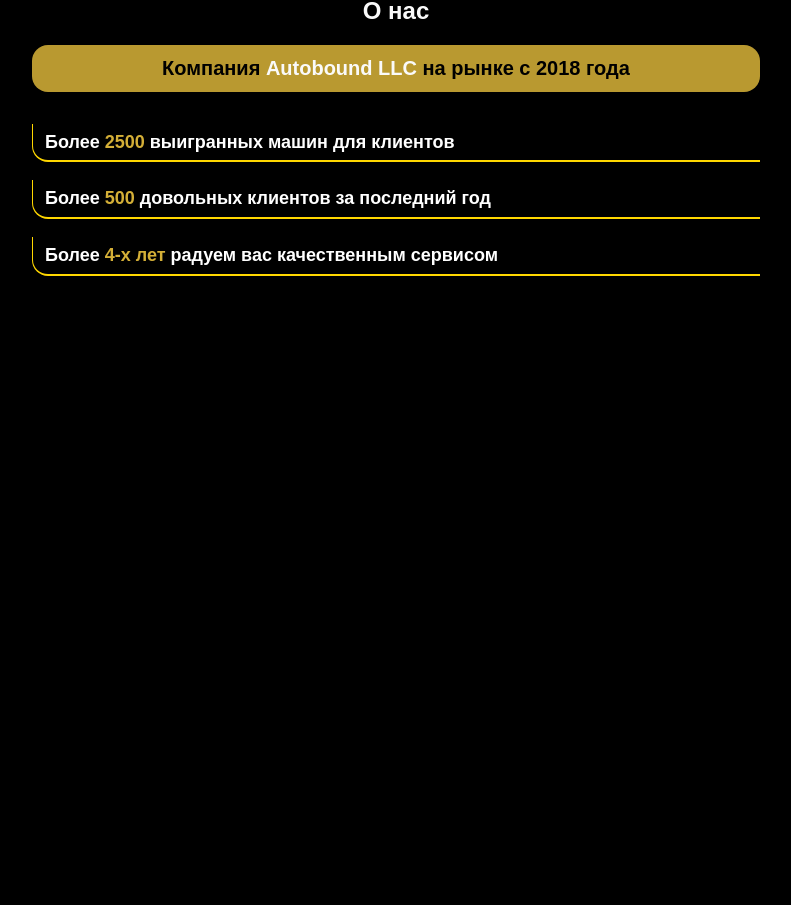
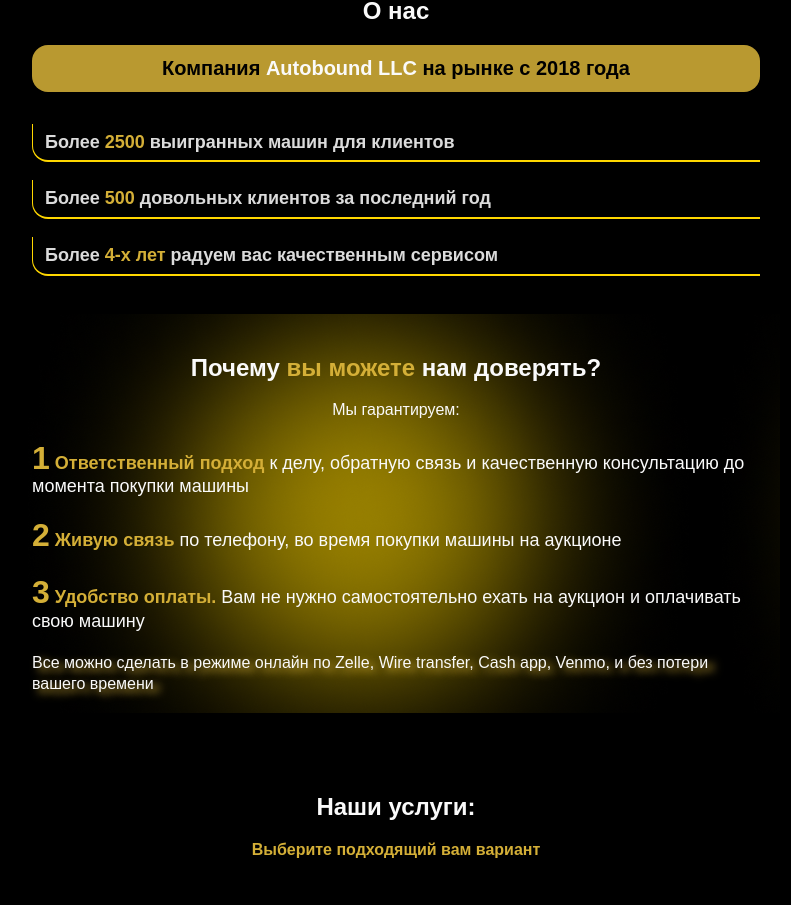
Before and after one commit to Jey2507/auto-usa, a React (Vite) app: page /auto in a window 1280 px wide. Shown: the part 4956-5861 px from the top of the page, without its empty margins (244-1035 px from the left). Before the commit the page ends 5270 px from the top, so only its background shows below. Built offline with nearby package versions, Linux system fonts and the light colour scheme.

Commit message:
add new section

```diff
--- a/src/components/AboutUsAuto/AboutUsAuto.jsx
+++ b/src/components/AboutUsAuto/AboutUsAuto.jsx
@@ -157,6 +157,60 @@
                     <p>Более <span className={css.spanColor}>500</span> довольных клиентов за последний год</p>
                     <p>Более <span className={css.spanColor}>4-х лет</span> радуем вас качественным сервисом</p>
                 </div>
+                <div className={css.containerHelp}>
+                    <h2>Почему <span className={css.spanColor}>вы можете</span> нам доверять?</h2>
+                    <p>Мы гарантируем:</p>
+                    <ul>
+                        <li><span className={css.spanNumber}>1</span> <span className={css.spanColor}>Ответственный подход</span> к делу, обратную связь и качественную консультацию до момента покупки машины</li>
+                        <li><span className={css.spanNumber}>2</span> <span className={css.spanColor}>Живую связь</span> по телефону, во время покупки машины на аукционе</li>
+                        <li><span className={css.spanNumber}>3</span> <span className={css.spanColor}>Удобство оплаты.</span> Вам не нужно самостоятельно ехать на аукцион и оплачивать свою машину<br /><br />
+                            <span className={css.spanMini}>Все можно сделать в режиме онлайн по Zelle, Wire transfer, Cash app, Venmo, и без потери вашего времени</span>
+                        </li>
+                    </ul>
+                </div>
+                <div className={css.boxBuy}>
+                    <h2>Наши услуги:</h2>
+                    <p className={css.descrBuy}>Выберите подходящий вам вариант</p>
+                    <ul className={css.listBuy}>
+                        <li className={css.itemBuy}>
+                            <h3>История машины Carfax</h3>
+                            <p>$20 USD</p>
+                            <ul>
+                                <li>- PDF файл с информацией о техническом обслуживании и всей историей машины</li>
+                            </ul>
+                            <div className={css.centerBox}>
+                                    <a href="https://t.me/zoia_kibysh" target="_blank" className={css.ctaButton} rel="noreferrer">ПОЛУЧИТЬ БЕСПЛАТНУЮ КОНСУЛЬТАЦИЮ</a>
+                            </div>
+                        </li>
+                        <li className={css.itemBuy}>
+                            <h3>Покупка машины с аукциона
+                            IAA/Copart</h3>
+                            <p>От $200 USD</p>
+                            <ul>
+                                <li>- История машины из Carfax (лимит 1-2)</li>
+                                <li>- Консультация по выбору машины, на что обращать внимание при выборе определенного типа машины, проблем и ремонта</li>
+                                <li>- Живая связь по телефону во время аукциона</li>
+                            </ul>
+                            <div className={css.centerBox}>
+                                    <a href="https://t.me/zoia_kibysh" target="_blank" className={css.ctaButton} rel="noreferrer">ПОЛУЧИТЬ БЕСПЛАТНУЮ КОНСУЛЬТАЦИЮ</a>
+                            </div>
+                        </li>
+                        <li className={css.itemBuy}>
+                            <h3>Покупка машины с дилерских аукционов
+                            Manheim/Adessa/т.п</h3>
+                            <p>от $300 USD</p>
+                            <ul>
+                                <li>- История машины из Carfax (лимит 1-2)</li>
+                                <li>- Консультация по выбору машины, на что обращать внимание при выборе определенного типа машины, проблем и ремонта</li>
+                                <li>- Живая связь по телефону во время аукциона</li>
+                            </ul>
+                            <div className={css.centerBox}>
+                                    <a href="https://t.me/zoia_kibysh" target="_blank" className={css.ctaButton} rel="noreferrer">ПОЛУЧИТЬ БЕСПЛАТНУЮ КОНСУЛЬТАЦИЮ</a>
+                            </div>
+                        </li>
+
+                    </ul>
+                </div>
         </section>
     );
 };
--- a/src/components/AboutUsAuto/AboutUsAuto.module.css
+++ b/src/components/AboutUsAuto/AboutUsAuto.module.css
@@ -203,14 +203,14 @@
 }
 
 .descrAuto {
-    color: #fafafa;
+    color: #fafafadf;
     font-weight: 700;
     font-size: 16px;
     margin-bottom: 40px;
 }
 
 .descrAutoTwo {
-    color: #fafafa;
+    color: #fafafadf;
     font-weight: 700;
     font-size: 16px;
     margin-bottom: 80px;
@@ -291,7 +291,7 @@
 }
 
 .boxAbout p {
-    color: rgb(255, 255, 255);
+    color: #fafafadf;
     border-bottom: 2px solid gold;
     border-left: 1px solid gold;
     border-bottom-left-radius: 16px;
@@ -299,3 +299,111 @@
     font-size: 18px;
     font-weight: 600;
 }
+
+.containerHelp {
+    padding: 20px;
+    background: url("../../assets/images/yellow.png");
+    background-position: left;
+    margin-bottom: 40px;
+}
+
+.containerHelp h2 {
+    color: #fafafa;
+    text-align: center;
+}
+
+.containerHelp p {
+    color: #fafafa;
+    text-align: center;
+    margin-bottom: 20px;
+}
+
+.containerHelp ul {
+    display: flex;
+    flex-direction: column;
+    gap: 20px;
+}
+
+.containerHelp ul li {
+    color: #fafafa;
+    font-size: 18px;
+}
+
+.spanNumber {
+    font-size: 32px;
+    font-weight: 700;
+    color: #d4af37;
+}
+
+.spanMini {
+    font-size: 16px;
+    text-shadow: 6px 4px 8px #d4af37;
+}
+
+.boxBuy h2 {
+    color: #fafafa;
+    text-align: center;
+}
+
+.descrBuy {
+    color: #d4af37;
+    text-align: center;
+    font-size: 16px;
+    font-weight: 700;
+}
+
+.boxBuy {
+    padding: 20px;
+}
+
+.listBuy {
+    display: flex;
+    flex-direction: column;
+    gap: 20px;
+    padding-top: 32px;
+}
+
+.itemBuy{
+    width: 100%;
+    background: #fafafadf;
+    border-radius: 16px;
+    padding: 12px;
+}
+
+.itemBuy h3 {
+    text-align: center;
+    font-size: 24px;
+    font-weight: 700;
+    margin-top: 12px;
+    margin-bottom: 40px;
+}
+
+.itemBuy p {
+    text-align: center;
+    color: #D12C44;
+    margin-bottom: 40px;
+    font-weight: 500;
+    font-size: 26px;
+    text-shadow: 3px 2px 6px #D12C44;
+}
+
+.itemBuy ul {
+    padding: 8px;
+    display: flex;
+    flex-direction: column;
+    gap: 12px;
+    margin-bottom: 40px;
+    font-size: 18px;
+    font-weight: 600;
+}
+
+.itemBuy li {
+    padding: 12px 0;
+    border-bottom: 4px solid #b69119;
+    border-top: 4px solid #b69119;
+}
+
+.itemBuy li:nth-child(2) {
+    border: none;
+    padding: 0;
+}
--- a/src/index.css
+++ b/src/index.css
@@ -2,6 +2,7 @@
     margin: 0;
     background-color: #000000;
     font-family: 'Gill Sans', 'Gill Sans MT', Calibri, 'Trebuchet MS', sans-serif;
+    overflow-anchor: none;
 }
 
 ul {
```
